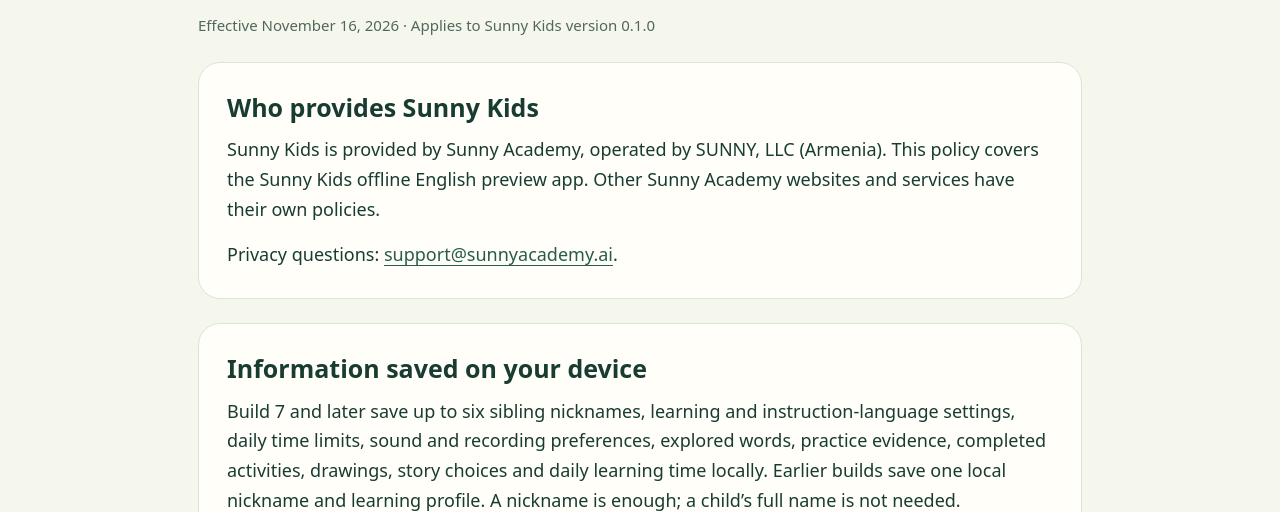
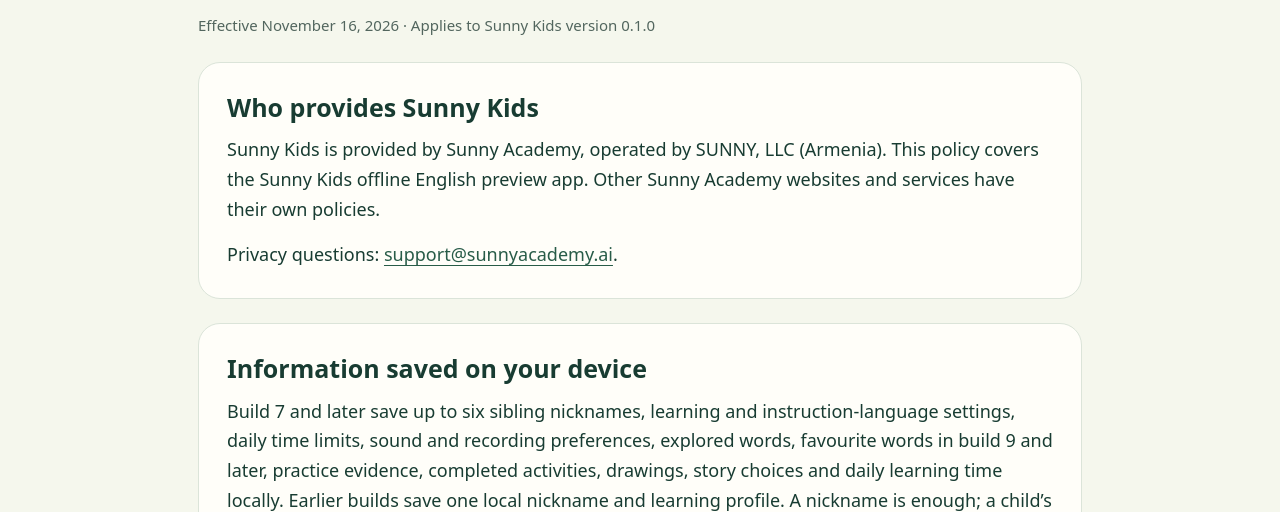
Before and after one commit to gevorgabgaryan/sunny-kids-site, a plain HTML site: page privacy/index.html in a window 1280 px wide. Shown: the part 288-800 px from the top of the page. Drawn offline with Linux system fonts and the light colour scheme.

Commit message:
Add word library and local favourites help

```diff
--- a/privacy/index.html
+++ b/privacy/index.html
@@ -9,7 +9,7 @@
 <p class="intro">Sunny Kids keeps learning on your device. The app does not send children’s learning information to Sunny Academy or another service.</p>
 <p class="meta">Effective November 16, 2026 · Applies to Sunny Kids version 0.1.0</p>
 <section class="card"><h2>Who provides Sunny Kids</h2><p>Sunny Kids is provided by Sunny Academy, operated by SUNNY, LLC (Armenia). This policy covers the Sunny Kids offline English preview app. Other Sunny Academy websites and services have their own policies.</p><p class="contact">Privacy questions: <a href="mailto:support@sunnyacademy.ai">support@sunnyacademy.ai</a>.</p></section>
-<section class="card"><h2>Information saved on your device</h2><p>Build 7 and later save up to six sibling nicknames, learning and instruction-language settings, daily time limits, sound and recording preferences, explored words, practice evidence, completed activities, drawings, story choices and daily learning time locally. Earlier builds save one local nickname and learning profile. A nickname is enough; a child’s full name is not needed.</p><p>Sunny Kids does not transmit this information to us or another service and does not sync progress between devices. We cannot view a child’s local profile or restore its progress remotely.</p></section>
+<section class="card"><h2>Information saved on your device</h2><p>Build 7 and later save up to six sibling nicknames, learning and instruction-language settings, daily time limits, sound and recording preferences, explored words, favourite words in build 9 and later, practice evidence, completed activities, drawings, story choices and daily learning time locally. Earlier builds save one local nickname and learning profile. A nickname is enough; a child’s full name is not needed.</p><p>Sunny Kids does not transmit this information to us or another service and does not sync progress between devices. We cannot view a child’s local profile or restore its progress remotely.</p></section>
 <section class="card"><h2>No child accounts or tracking</h2><p>Build 7 and earlier have no parent accounts. Sunny Kids has no child accounts, ads, purchases, chat, location access or camera access. It does not request a child’s email, photo or date of birth. Build 6 and earlier have no microphone recording.</p><p>Pictures, words, stories and English lesson audio are included in the app. Lesson playback is offline and does not send text or recordings to a speech service.</p></section>
 <section class="card"><h2>Optional speaking practice in build 7 and later</h2><p>Recording is off by default. A grown-up can enable it and grant microphone permission in parent settings. A child may then record one practice clip of up to 15 seconds and replay or delete it. The temporary recording is stored only in the device cache and is never uploaded, shared or scored.</p><p>Recordings are deleted when changing the practice word, when the activity closes or the app enters the background. If the app stops unexpectedly, an unfinished temporary recording is removed on the next launch when the cache directory is available. Temporary recordings are not intentionally included in app backups.</p></section>
 <section class="card"><h2>Parent accounts in build 8 and later</h2><p>A parent can sign in with a Sunny Academy account or create one using their own first name, email and password. Registration sends a verification email. Sign-in and account recovery need an internet connection. The app sends these parent account details securely to Sunny Academy and stores session tokens in protected device storage; it does not save the password. These account services follow <a href="https://sunnyacademy.ai/en/privacy">Sunny Academy’s privacy policy</a> and <a href="https://sunnyacademy.ai/en/terms">Terms</a>.</p><p>Children use local profiles without an email or password. Parent sign-in does not upload or sync their learning progress, drawings or recordings. Parents can sign out on this phone, or open the account deletion page from the parent area to request deletion of their Sunny Academy account. Existing account information may also be used by other Sunny Academy services under their published privacy policy.</p></section>
```
Also changed, not shown: index.html (+1 -0 lines), support/index.html (+1 -0 lines).
